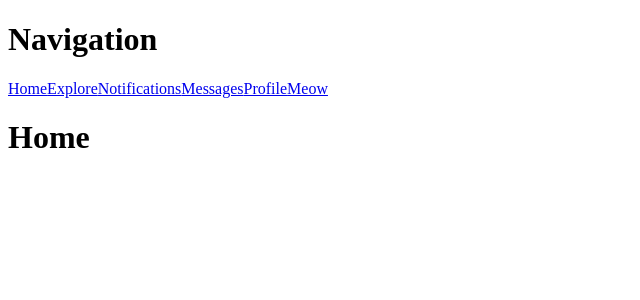
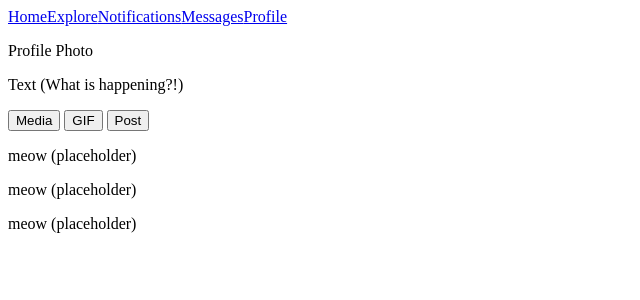
Before and after one commit to admartx86/catbook-client, a React app: page / in a window 1280 px wide. Shown: the top 300 px of the page, without its empty margins (0-640 px from the left). Built offline with nearby package versions, Linux system fonts and the light colour scheme.

Commit message:
feat: Add placeholder content for elements which should appear in each page

```diff
--- a/src/components/App.js
+++ b/src/components/App.js
@@ -7,7 +7,8 @@ import Explore from "./Explore";
 import Notifications from "./Notifications";
 import Messages from "./Messages";
 import Profile from "./Profile";
-import Meow from "./Meow";
+import ComposeMeow from "./ComposeMeow";
+
 import Navigation from "./Navigation";
 
 const App = () => {
@@ -23,8 +24,11 @@ const App = () => {
               <Route path="/explore" element={<Explore />} />
               <Route path="/notifications" element={<Notifications />} />
               <Route path="/messages" element={<Messages />} />
+                {/* <Route path="/messages/:id" element={<Messages />} /> */}
               <Route path="/profile" element={<Profile />} />
-              <Route path="/meow" element={<Meow />} />
+              {/* <Route path="/profile/:id" element={<Profile />} /> */}
+              <Route path="/compose/meow" element={<ComposeMeow/>} />
+              <Route path="*" element={<h1>404 Not Found</h1>} />
             </Routes>
 
         </div>
--- /dev/null
+++ b/src/components/ComposeMeow.js
@@ -0,0 +1,18 @@
+import React from "react";
+
+const ComposeMeow = () => {
+    return(
+        <div>
+            <div>
+
+
+            <p>Profile Photo</p>
+            <p>Text (What is happening?!)</p>
+            <button>Media</button> <button>GIF</button> <button>Post</button>
+
+            </div>
+        </div>
+    );
+}
+
+export default ComposeMeow;
--- a/src/components/Explore.js
+++ b/src/components/Explore.js
@@ -1,8 +1,13 @@
 import React from "react";
-
+import MeowFeed
+ from "./MeowFeed";
 const Explore = () => {
     return(
-        <h1>Explore</h1>
+        <div>
+            <input type="text" placeholder="Search" />
+            <MeowFeed />
+        </div>
+
     );
 }
 
--- a/src/components/Home.js
+++ b/src/components/Home.js
@@ -1,8 +1,13 @@
 import React from "react";
+import ComposeMeow from "./ComposeMeow";
+import MeowFeed from "./MeowFeed";
 
 const Home = () => {
     return(
-    <h1>Home</h1>
+    <div>
+        <ComposeMeow />
+        <MeowFeed />
+    </div>
     )
 }
 
--- a/src/components/Meow.js
+++ b/src/components/Meow.js
@@ -1,5 +1,22 @@
 import React from "react";
 
-const Meow = () => {return(<h1>Meow</h1>)}
+const Meow = () => {
+
+
+//types of meows: meow, reply, remeow
+
+    return(
+        <div>
+
+
+        <p>Profile Photo</p><p>Name</p> <p>Username</p> <p>Time Since Posted??</p> <p>More</p>
+        <p>Text</p>
+        <p>Media</p>
+        <p>embeded meow</p>
+        <p> Reply</p> <p>Remeow</p> <p>Like</p>
+        </div>
+    )
+
+}
 
 export default Meow;
--- /dev/null
+++ b/src/components/MeowFeed.js
@@ -0,0 +1,13 @@
+import React from "react";
+
+const MeowFeed = () => {
+    return(
+        <div>
+        <p>meow (placeholder)</p>
+        <p>meow (placeholder)</p>
+        <p>meow (placeholder)</p>
+        </div>
+    );
+}
+
+export default MeowFeed;
--- a/src/components/Messages.js
+++ b/src/components/Messages.js
@@ -3,9 +3,21 @@ import React from "react";
 const Messages = () => {
 
         return(
-            <h1>
-                Messages
-            </h1>
+            <div>
+            <h1>Messages</h1><button>Compose</button>
+            <p>Message preview (placeholder)
+                Name, Username, date or time since sent
+                Meow preview (first few words.)
+            </p>
+            <p>Message preview (placeholder)
+                Name, Username, date or time since sent
+                Meow preview (first few words.)
+            </p>
+            <p>Message preview (placeholder)
+                Name, Username, date or time since sent
+                Meow preview (first few words.)
+            </p>
+        </div>
         )
 }
 
--- a/src/components/Navigation.js
+++ b/src/components/Navigation.js
@@ -1,22 +1,16 @@
 import React from "react";
 import { Link } from "react-router-dom";
-import Home from "./Home";
-import Explore from "./Explore";
-import Notifications from "./Notifications";
-import Messages from "./Messages";
-import Profile from "./Profile";
-import Meow from "./Meow";
+
 
 const Navigation = () => {
     return(
         <div>
-        <h1>Navigation</h1>
         <Link to="/home">Home</Link>
         <Link to="/explore">Explore</Link>
         <Link to="/notifications">Notifications</Link>
         <Link to="/messages">Messages</Link>
         <Link to="/profile">Profile</Link>
-        <Link to="/meow">Meow</Link>
+
         </div>
     );
 }
--- a/src/components/Notifications.js
+++ b/src/components/Notifications.js
@@ -3,10 +3,24 @@ import React from "react";
 const Notfications = () => {
 
     return (
-
+        <div>
         <h1>
             Notifications
         </h1>
+        <p>Notification preview (placeholder)
+                different depedning on type of notification...
+                types? reply, like, retweet, follow
+            </p>
+            <p>Notification preview (placeholder)
+                different depedning on type of notification...
+                types? reply, like, retweet, follow
+            </p>
+            <p>Notification preview (placeholder)
+                different depedning on type of notification...
+                types? reply, like, retweet, follow
+            </p>
+
+        </div>
     )
 }
 
--- a/src/components/Profile.js
+++ b/src/components/Profile.js
@@ -1,11 +1,24 @@
 import React from "react";
+import MeowFeed from "./MeowFeed";
 
 const Profile = () => {
 
     return(
-        <h1>
-            Profile
-        </h1>
+        <div>
+            <button>Back</button>
+            <p>Profile header image</p>
+            <p>Profile Photo</p><button>Edit Profile</button>
+            <p>Name</p>
+            <p>Username</p>
+            <p>Bio</p>
+            <p>Location</p>
+            <p>Date joined</p>
+            <p>Following</p> <p>Followers</p>
+            <button>Meows</button> <button> Replies</button><button>Media</button> <button>Likes</button>
+
+
+        <MeowFeed />
+        </div>
     )
 }
 
```
